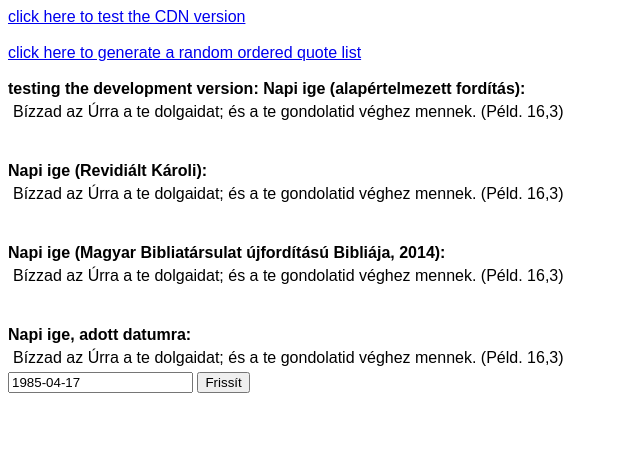
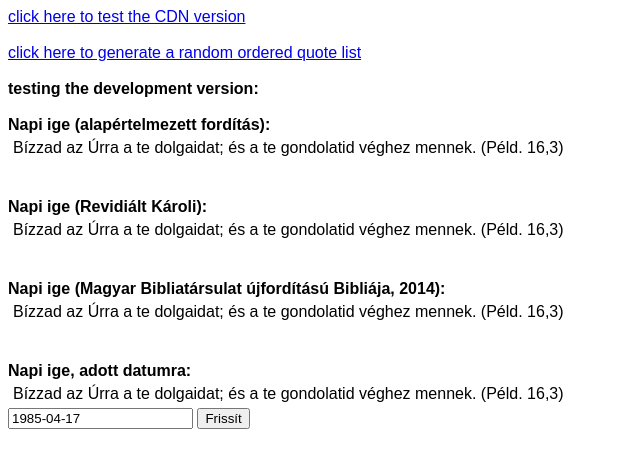
Before and after one commit to symat/napi-ige, a website: page index.html in a window 1280 px wide. Shown: the whole page, without its empty margins (0-640 px from the left). Drawn offline with Linux system fonts and the light colour scheme; no server answers.

Commit message:
extend readme; small cleanups

```diff
--- a/index.html
+++ b/index.html
@@ -17,6 +17,8 @@
     <br />
     <br />
     <b>testing the development version:</b>
+    <br />
+    <br />
 
     <b>Napi ige (alapértelmezett fordítás):</b>
     <div id="napi_ige"></div>
@@ -51,7 +53,7 @@
         napi_ige("napi_ige");
         napi_ige("napi_ige_kg", "KG");
         napi_ige("napi_ige_ruf", "RUF");
-        napi_ige("napi_ige_fix", "KG", "1985-04-17");
+        napi_ige("napi_ige_fix", "RUF", "1985-04-17");
       });
     </script>
   </body>
```
Also changed, not shown: README.md.
